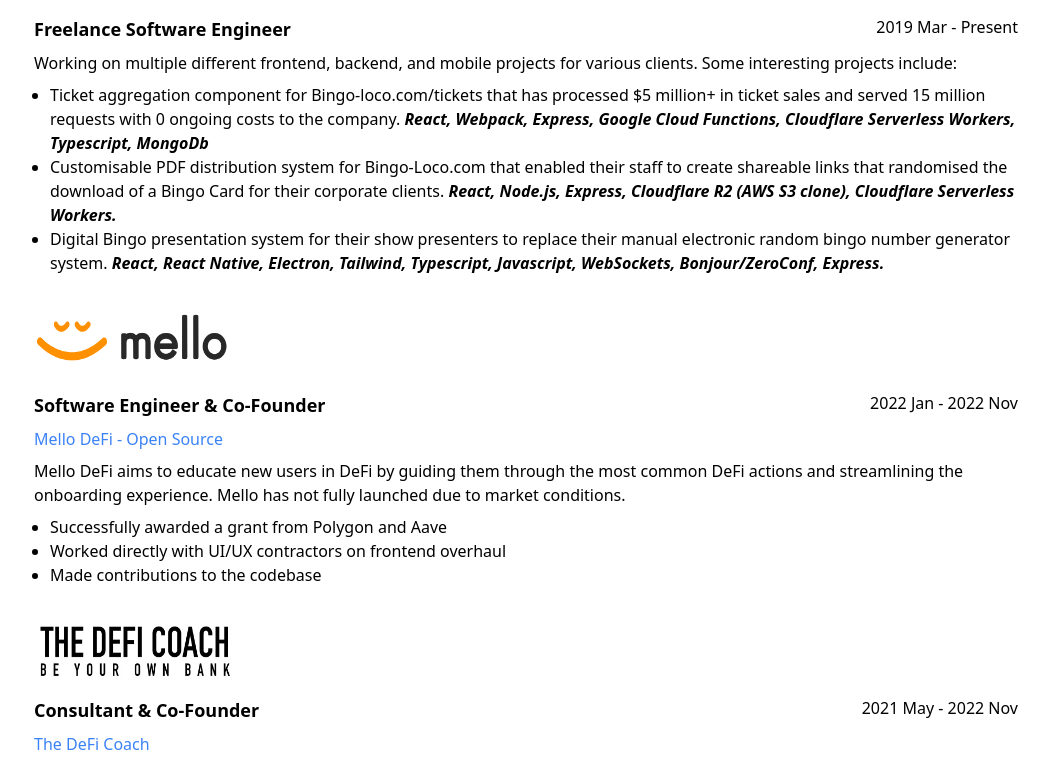
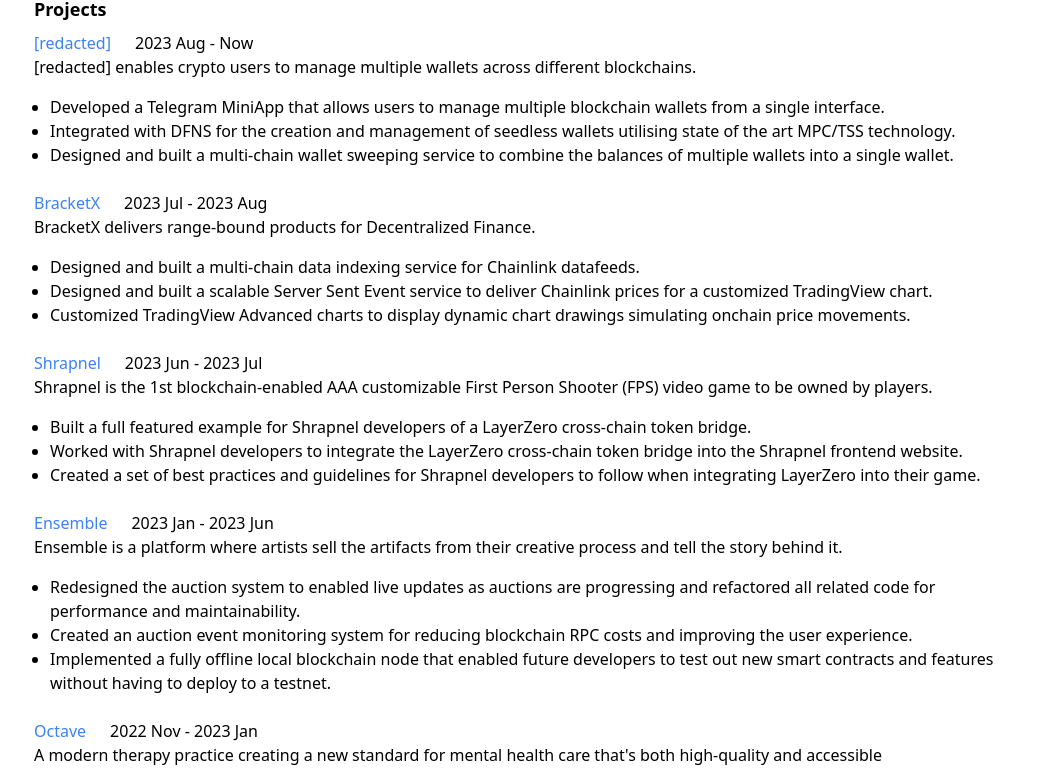
Before and after one commit to thevolcanomanishere/resume, a React (Vite) app: page / in a window 1280 px wide. Shown: the part 939-1707 px from the top of the page, without its empty margins (114-1163 px from the left). Built offline with nearby package versions, Linux system fonts and the light colour scheme.

Commit message:
Add latest exp

```diff
--- a/src/index.page.tsx
+++ b/src/index.page.tsx
@@ -27,14 +27,14 @@ const App = () => {
     >
       <header className="flex flex-col md:flex-row m-auto justify-between mb-5">
         <section className="flex flex-col md:flex-row mb-4">
-          <div className="h-[150px] w-[150px] mr-5 mb-5">
+          <div className="h-[150px] w-[150px] mr-5 mb-5 aspect-square">
             {isLoading ? (
               <div className="animate-pulse w-full h-full rounded-lg  bg-slate-400" />
             ) : null}
 
             <img
               className={
-                isLoading ? "hidden" : "rounded-lg border-none w-full h-full"
+                isLoading ? "hidden" : "rounded-lg border-none w-full h-full "
               }
               src={ProfileImage}
               alt="Profile image"
@@ -135,7 +135,7 @@ const App = () => {
                 Functions, Firebase, Web Sockets, Memcached, Redis, AWS Lambdas,
                 Amazon S3, Google Cloud Storage, Google Cloud Run, Serverless
                 Framework, Cloudflare Workers, Cloudflare R3, IPFS, Pinata,
-                Fleek, Storybook, Vite, Vercel
+                Fleek, Storybook, Vite, Vercel, Server Sent Events
               </p>
               <p>Docker, Postman, Twilio, Git</p>
             </div>
@@ -215,6 +215,210 @@ const App = () => {
                 Web 2.0, Web 3.0, AI, ML, and blockchain development
                 consultancy.
               </p>
+              <h3 className="font-bold text-lg">Projects</h3>
+
+              <div className="flex flex-col">
+                <div className="flex flex-row space-x-6">
+                  <h4 className="flex flex-row space-x-6">
+                    <a
+                      href="https://bracketx.fi/"
+                      target="_blank"
+                      className="text-blue-500"
+                    >
+                      [redacted]
+                    </a>
+                  </h4>
+                  <p>2023 Aug - Now</p>
+                </div>
+                <p>
+                  [redacted] enables crypto users to manage multiple wallets
+                  across different blockchains.
+                </p>
+                <ul className="ml-4 list-disc py-4">
+                  <li>
+                    Developed a Telegram MiniApp that allows users to manage
+                    multiple blockchain wallets from a single interface.
+                  </li>
+                  <li>
+                    Integrated with DFNS for the creation and management of
+                    seedless wallets utilising state of the art MPC/TSS
+                    technology.
+                  </li>
+                  <li>
+                    Designed and built a multi-chain wallet sweeping service to
+                    combine the balances of multiple wallets into a single
+                    wallet.
+                  </li>
+                </ul>
+              </div>
+              <div className="flex flex-col">
+                <div className="flex flex-row space-x-6">
+                  <h4 className="flex flex-row space-x-6">
+                    <a
+                      href="https://bracketx.fi/"
+                      target="_blank"
+                      className="text-blue-500"
+                    >
+                      BracketX
+                    </a>
+                  </h4>
+                  <p>2023 Jul - 2023 Aug</p>
+                </div>
+                <p>
+                  BracketX delivers range-bound products for Decentralized
+                  Finance.
+                </p>
+                <ul className="ml-4 list-disc py-4">
+                  <li>
+                    Designed and built a multi-chain data indexing service for
+                    Chainlink datafeeds.
+                  </li>
+                  <li>
+                    Designed and built a scalable Server Sent Event service to
+                    deliver Chainlink prices for a customized TradingView chart.
+                  </li>
+                  <li>
+                    Customized TradingView Advanced charts to display dynamic
+                    chart drawings simulating onchain price movements.
+                  </li>
+                </ul>
+              </div>
+
+              <div className="flex flex-col">
+                <div className="flex flex-row space-x-6">
+                  <h4 className="flex flex-row space-x-6">
+                    <a
+                      href="https://www.shrapnel.com/"
+                      target="_blank"
+                      className="text-blue-500"
+                    >
+                      Shrapnel
+                    </a>
+                  </h4>
+                  <p>2023 Jun - 2023 Jul</p>
+                </div>
+                <p>
+                  Shrapnel is the 1st blockchain-enabled AAA customizable First
+                  Person Shooter (FPS) video game to be owned by players.
+                </p>
+                <ul className="ml-4 list-disc py-4">
+                  <li>
+                    Built a full featured example for Shrapnel developers of a
+                    LayerZero cross-chain token bridge.
+                  </li>
+                  <li>
+                    Worked with Shrapnel developers to integrate the LayerZero
+                    cross-chain token bridge into the Shrapnel frontend website.
+                  </li>
+                  <li>
+                    Created a set of best practices and guidelines for Shrapnel
+                    developers to follow when integrating LayerZero into their
+                    game.
+                  </li>
+                </ul>
+              </div>
+
+              <div className="flex flex-col">
+                <div className="flex flex-row space-x-6">
+                  <h4 className="flex flex-row space-x-6">
+                    <a
+                      href="https://www.ensemble.art/"
+                      target="_blank"
+                      className="text-blue-500"
+                    >
+                      Ensemble
+                    </a>
+                  </h4>
+                  <p>2023 Jan - 2023 Jun</p>
+                </div>
+                <p>
+                  Ensemble is a platform where artists sell the artifacts from
+                  their creative process and tell the story behind it.
+                </p>
+                <ul className="ml-4 list-disc py-4">
+                  <li>
+                    Redesigned the auction system to enabled live updates as
+                    auctions are progressing and refactored all related code for
+                    performance and maintainability.
+                  </li>
+                  <li>
+                    Created an auction event monitoring system for reducing
+                    blockchain RPC costs and improving the user experience.
+                  </li>
+                  <li>
+                    Implemented a fully offline local blockchain node that
+                    enabled future developers to test out new smart contracts
+                    and features without having to deploy to a testnet.
+                  </li>
+                </ul>
+              </div>
+
+              <div className="flex flex-col">
+                <div className="flex flex-row space-x-6">
+                  <h4 className="flex flex-row space-x-6">
+                    <a
+                      href="https://www.findoctave.com/"
+                      target="_blank"
+                      className="text-blue-500"
+                    >
+                      Octave
+                    </a>
+                  </h4>
+                  <p>2022 Nov - 2023 Jan</p>
+                </div>
+                <p>
+                  A modern therapy practice creating a new standard for mental
+                  health care that's both high-quality and accessible
+                </p>
+                <ul className="ml-4 list-disc py-4">
+                  <li>
+                    Refactored all missing and incorrect Typescript types across
+                    the entire frontend codebase, improving the developer
+                    experience and reducing the number of bugs.
+                  </li>
+                  <li>
+                    Redesigned the e2e Playwright test suite to be more
+                    performant, maintainable, and reliable.
+                  </li>
+                  <li>
+                    Implemented a new feature that enabled users to change their
+                    personal details without having to message support, reducing
+                    the number of support tickets and improving the user
+                    experience.
+                  </li>
+                </ul>
+              </div>
+
+              {/* <h4 className="flex flex-row space-x-6">
+                <a
+                  href="https://hypotenuse.ca/"
+                  target="_blank"
+                  className="text-blue-500"
+                >
+                  Shrapnel
+                </a>
+                <p>2023 Jun - 2023 Jul</p>
+              </h4>
+              <h4 className="flex flex-row space-x-6">
+                <a
+                  href="https://hypotenuse.ca/"
+                  target="_blank"
+                  className="text-blue-500"
+                >
+                  Ensemble
+                </a>
+                <p>2023 Jan - 2023 Jun</p>
+              </h4>
+              <h4 className="flex flex-row space-x-6">
+                <a
+                  href="https://hypotenuse.ca/"
+                  target="_blank"
+                  className="text-blue-500"
+                >
+                  Octave
+                </a>
+                <p>2022 Nov - 2023 Jan</p>
+              </h4> */}
             </div>
 
             <div className="flex-row space-y-2 mb-2 mt-4">
```
